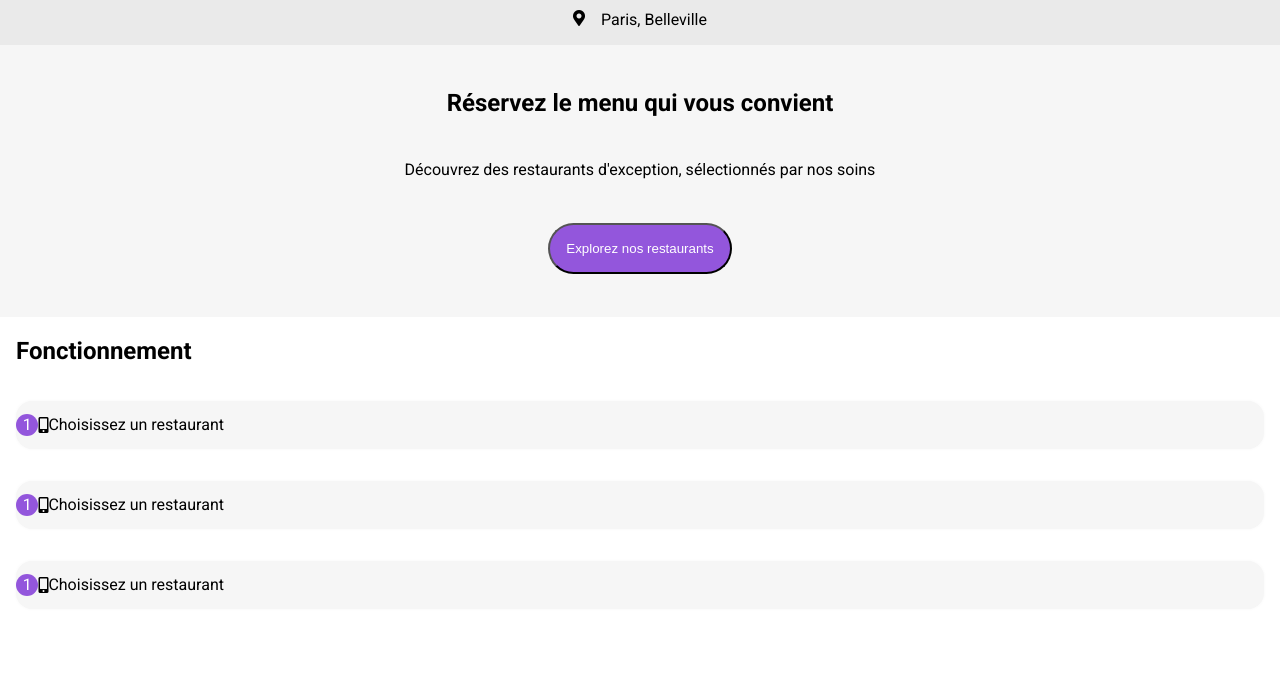
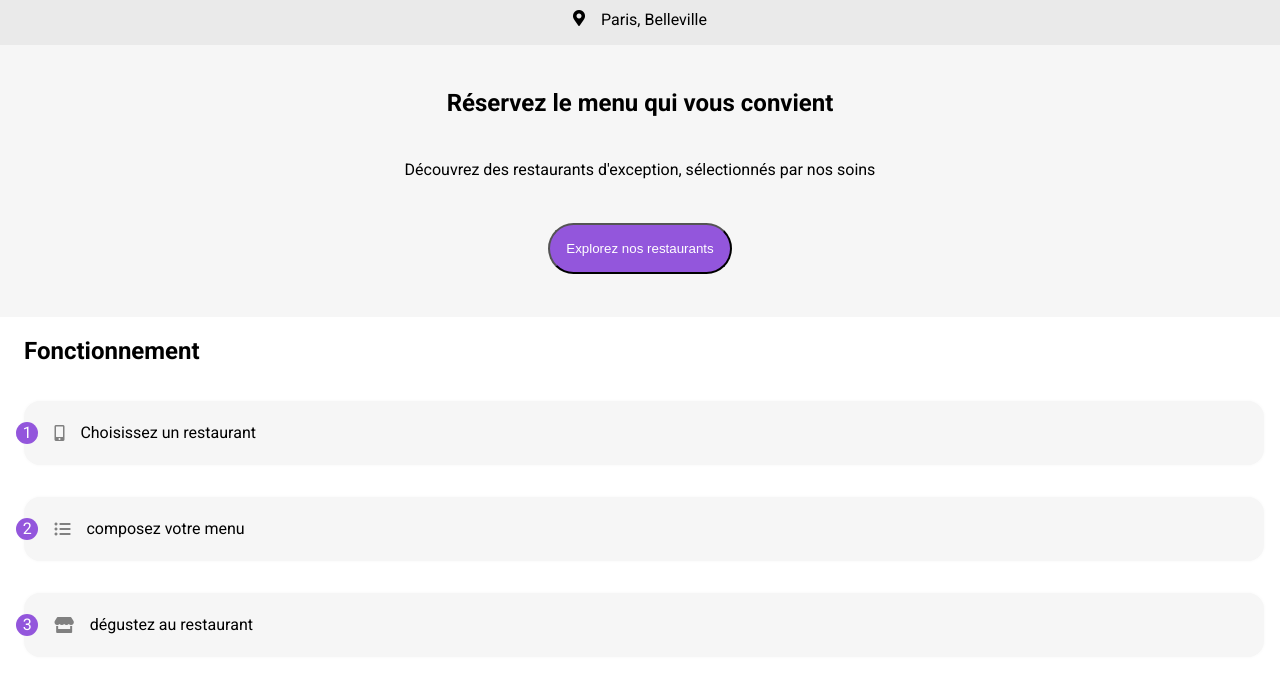
Before and after one commit to Matt-Fr/Franckmatthieu_3_24082021, a website: page index.html in a window 1280 px wide. Shown: the part 72-746 px from the top of the page. Drawn offline with Linux system fonts and the light colour scheme; a web font is replaced by a local one.

Commit message:
changed icon

```diff
--- a/index.html
+++ b/index.html
@@ -55,17 +55,17 @@
         </div>
         <div class="concept-block">
           <div class="concept-block-circle">
-            <span class="concept-block-circle-number">1</span>
+            <span class="concept-block-circle-number">2</span>
           </div>
-          <i class="fas fa-mobile-alt concept-block-icon"></i>
-          <span class="concept-block-text">Choisissez un restaurant</span>
+          <i class="fas fa-list-ul concept-block-icon"></i>
+          <span class="concept-block-text">composez votre menu</span>
         </div>
         <div class="concept-block">
           <div class="concept-block-circle">
-            <span class="concept-block-circle-number">1</span>
+            <span class="concept-block-circle-number">3</span>
           </div>
-          <i class="fas fa-mobile-alt concept-block-icon"></i>
-          <span class="concept-block-text">Choisissez un restaurant</span>
+          <i class="fas fa-store concept-block-icon"></i>
+          <span class="concept-block-text">dégustez au restaurant</span>
         </div>
       </div>
     </main>
--- a/sass/main.scss
+++ b/sass/main.scss
@@ -46,7 +46,8 @@ header {
 .concept {
   display: flex;
   flex-direction: column;
-  margin: 0 1rem;
+  margin: 0 1rem 0 1.5rem;
+
   &-block {
     background: #f6f6f6;
     margin: 1rem 0;
@@ -56,6 +57,8 @@ header {
     align-items: center;
     box-shadow: 0px 0px 0.2rem #f6f6f6;
     border-radius: 1rem;
+    padding: 0.5rem 0;
+
     &-circle {
       background: $purple;
       width: 1.4rem;
@@ -65,6 +68,14 @@ header {
       align-items: center;
       border-radius: 50%;
       color: white;
+      margin-left: -0.5rem;
+    }
+    &-icon {
+      padding: 0 1rem;
+      color: grey;
     }
   }
 }
+.concept-block:hover {
+  background: $pink;
+}
```
Also changed, not shown: public/css/style.css, sass/main.css, 2 other files.
